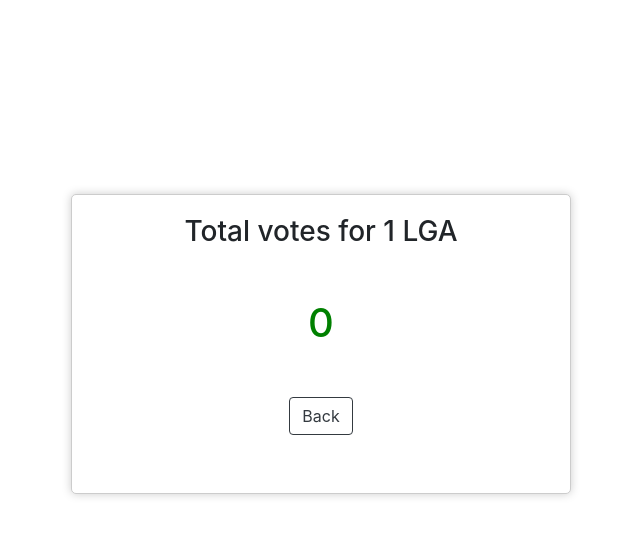
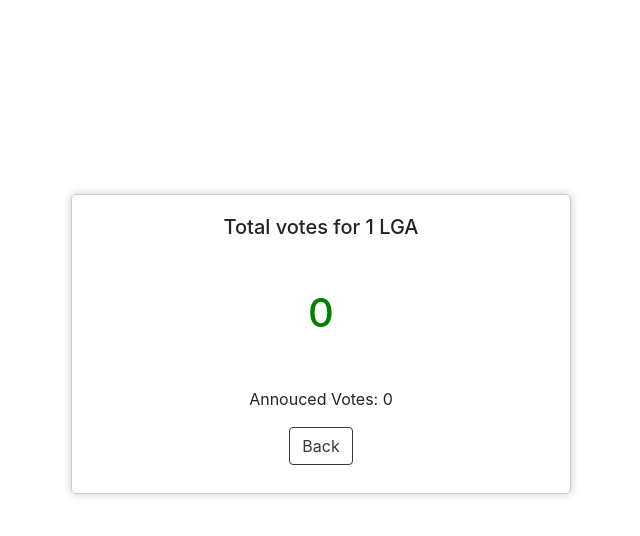
Before and after one commit to Yuguda999/BincomTest, a Django app: page /lga_result/1/1/ in a window 1280 px wide. Shown: the part 56-592 px from the top of the page, without its empty margins (319-959 px from the left). Run offline with Django 4.2, Linux system fonts and the light colour scheme; data that the repository does not hold is empty; some libraries are stand-ins or nearby versions.

Commit message:
added the announced lga results

```diff
--- a/base/views.py
+++ b/base/views.py
@@ -32,6 +32,7 @@ def lga(request):
 def lga_result_details(request, lga_name, lga_id):
     results = {}
     total_votes = 0
+    announced_votes = 0
     try:
         uniqueid = PollingUnit.objects.filter(lga_id=lga_id).first().polling_unit_id
     except AttributeError:
@@ -41,10 +42,14 @@ def lga_result_details(request, lga_name, lga_id):
 
     for result in results:
         total_votes += result.party_score
-    print(total_votes)
+    anounced_lga_result = AnnouncedLgaResults.objects.filter(lga_name=lga_id)
+    for anounced_result in anounced_lga_result:
+        announced_votes+=anounced_result.party_score
+    print(anounced_lga_result)
     context = {
         'lga': lga_name,
         'total_votes': total_votes,
+        'announced_votes': announced_votes
     }
     return render(request, 'lga_result.html', context)
 
--- a/templates/lga_result.html
+++ b/templates/lga_result.html
@@ -2,8 +2,9 @@
 
 {% block content %}
     <div class="large-box">
-      <h3>Total votes for {{lga}} LGA</h3>
+      <h5>Total votes for {{lga}} LGA</h5>
         <h1>{{total_votes}}</h1>
+        <p>Annouced Votes: {{announced_votes}}</p>
                 <a href="{{request.META.HTTP_REFERER}}" class="btn btn-md btn-outline-dark">Back</a>
     </div>
 
```
Also changed, not shown: BincomTest/settings.py (+6 -1 lines).
